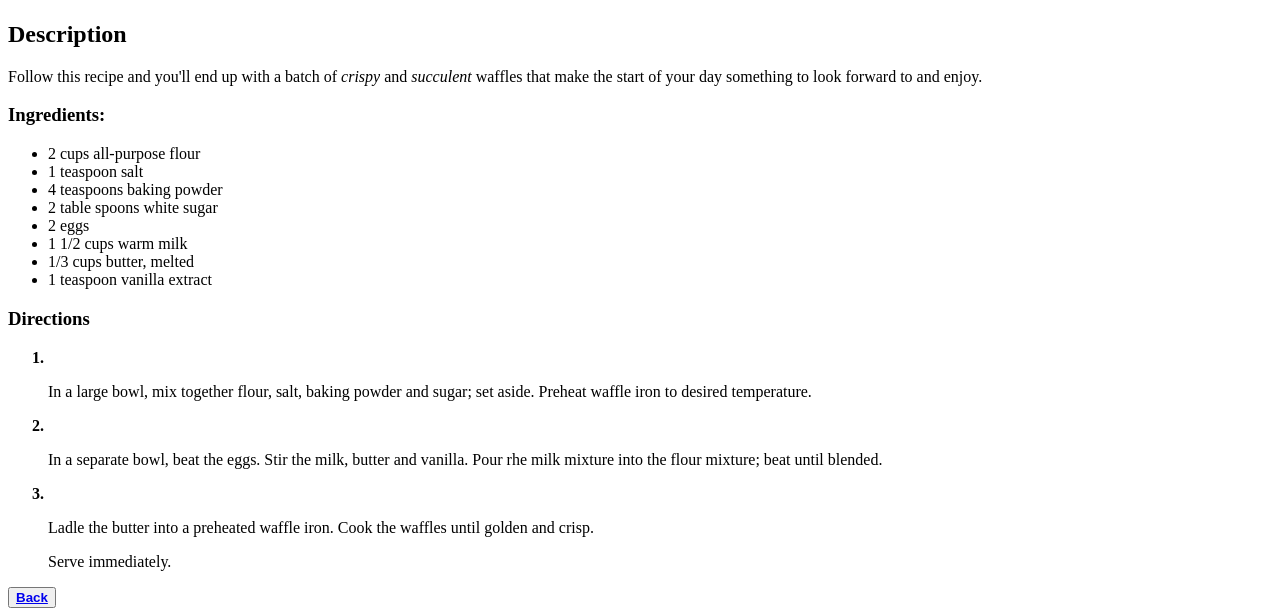
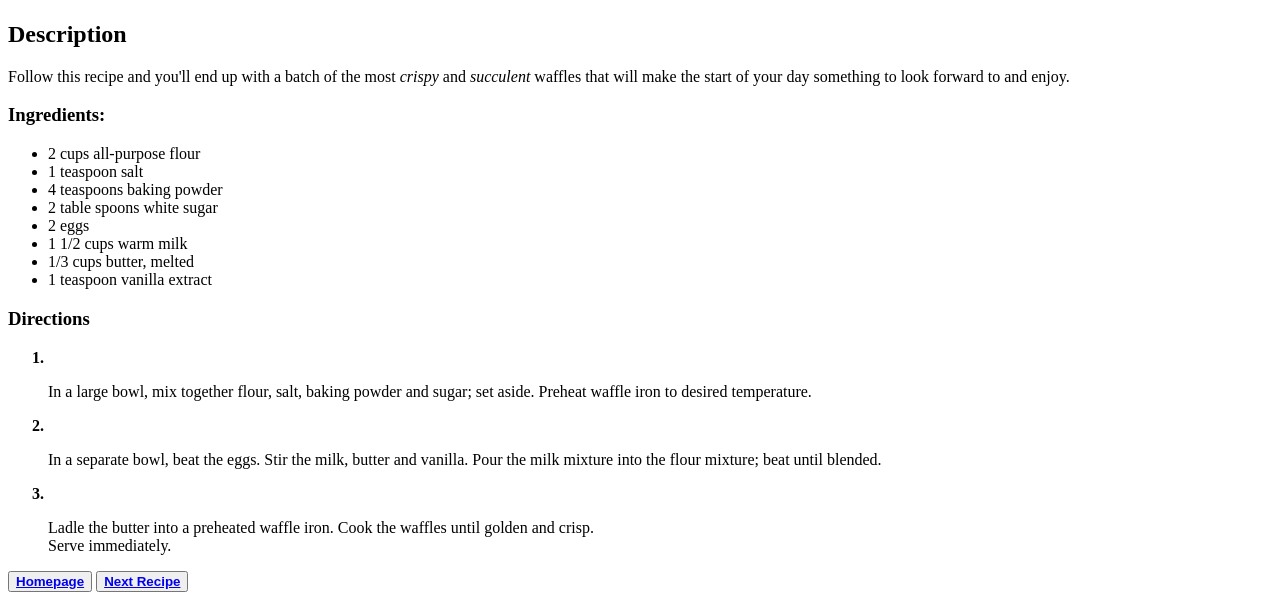
Before and after one commit to NailBiters2/odin-recipes, a plain HTML site: page recipes/waffle.html in a window 1280 px wide. Shown: the part 383-999 px from the top of the page. Drawn offline with Linux system fonts and the light colour scheme.

Commit message:
Edit README.md index.html recipes

```diff
--- a/recipes/waffle.html
+++ b/recipes/waffle.html
@@ -11,7 +11,7 @@
  alt="Juicy good Waffles">
 
 <h2> Description </h2>
-<p>Follow this recipe and you'll end up with a batch of <em>crispy</em> and <em>succulent</em> waffles that make the start of your day something to look forward to
+<p>Follow this recipe and you'll end up with a batch of the most <em>crispy</em> and <em>succulent</em> waffles that will make the start of your day something to look forward to
     and enjoy.
 </p>
 <h3>Ingredients:</h3>
@@ -34,15 +34,17 @@
         </p>
     <strong><li> </li></strong>
         <p>In a separate bowl, beat the eggs. Stir the milk, butter and vanilla.
-                Pour rhe milk mixture into the flour mixture; beat until blended.
+                Pour the milk mixture into the flour mixture; beat until blended.
         </p>
     <strong><li> </li></strong>
         <p>Ladle the butter into a preheated waffle iron. Cook the waffles until golden and crisp.
-            <p>
+            <br>
             Serve immediately.
         </p>
 </ol>
-<button><strong><a href="../index.html">Back</a></strong></button>
+<button><strong><a href="../index.html">Homepage</a></strong></button>
+<button><strong><a href="https://recipes/..">Next Recipe</a></strong></button>
 </body>
 
+
 </html>
```
Also changed, not shown: index.html (+1 -0 lines), recipes/frenchtoast.html (+2 -1 lines), recipes/pancakes.html (+2 -1 lines), 1 other file.
